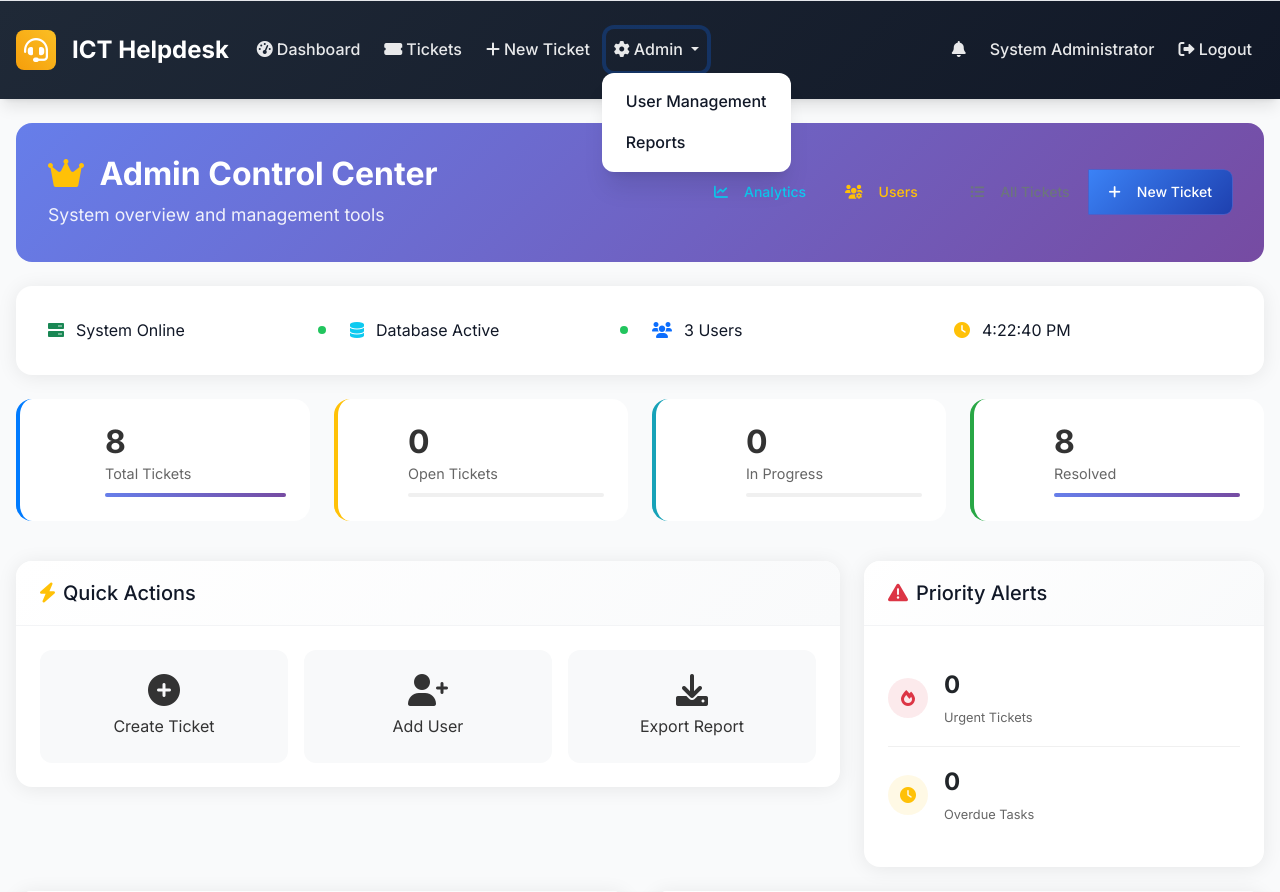
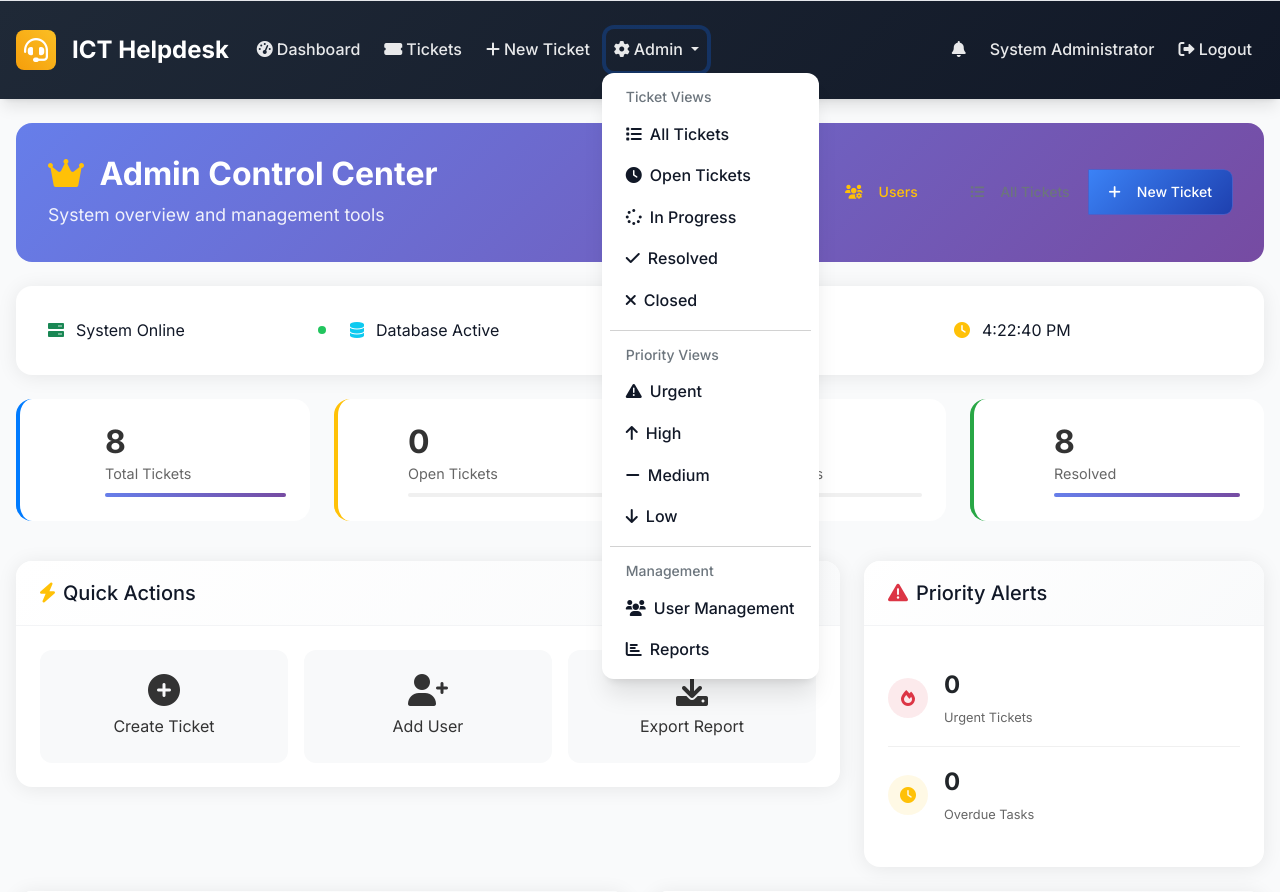
Before and after one commit to mudola/HelpTicketSystem, a Flask app: page /admin_dashboard in a window 1280 px wide, after a click on "Admin". Shown: the top 892 px of the page. Run offline with Flask 3, Linux system fonts and the light colour scheme; a user stored in the database is signed in.

Commit message:
Assistant checkpoint: Add ticket status and priority toggles to admin dropdown
Assistant generated file changes:
- templates/base.html: Add ticket status toggles to admin navigation dropdown

---

User prompt:

on the admin navigation bar make all ticket toggle to be visible

Replit-Commit-Author: Assistant
Replit-Commit-Session-Id: 5ff26b90-7b49-4ef2-b5aa-136099227148

```diff
--- a/templates/base.html
+++ b/templates/base.html
@@ -47,8 +47,22 @@
                             <i class="fas fa-cog me-1"></i>Admin
                         </a>
                         <ul class="dropdown-menu">
-                            <li><a class="dropdown-item" href="{{ url_for('user_management') }}">User Management</a></li>
-                            <li><a class="dropdown-item" href="{{ url_for('reports') }}">Reports</a></li>
+                            <li><h6 class="dropdown-header">Ticket Views</h6></li>
+                            <li><a class="dropdown-item" href="{{ url_for('tickets_list') }}"><i class="fas fa-list me-2"></i>All Tickets</a></li>
+                            <li><a class="dropdown-item" href="{{ url_for('tickets_list', status='open') }}"><i class="fas fa-clock me-2"></i>Open Tickets</a></li>
+                            <li><a class="dropdown-item" href="{{ url_for('tickets_list', status='in_progress') }}"><i class="fas fa-spinner me-2"></i>In Progress</a></li>
+                            <li><a class="dropdown-item" href="{{ url_for('tickets_list', status='resolved') }}"><i class="fas fa-check me-2"></i>Resolved</a></li>
+                            <li><a class="dropdown-item" href="{{ url_for('tickets_list', status='closed') }}"><i class="fas fa-times me-2"></i>Closed</a></li>
+                            <li><hr class="dropdown-divider"></li>
+                            <li><h6 class="dropdown-header">Priority Views</h6></li>
+                            <li><a class="dropdown-item" href="{{ url_for('tickets_list', priority='urgent') }}"><i class="fas fa-exclamation-triangle me-2"></i>Urgent</a></li>
+                            <li><a class="dropdown-item" href="{{ url_for('tickets_list', priority='high') }}"><i class="fas fa-arrow-up me-2"></i>High</a></li>
+                            <li><a class="dropdown-item" href="{{ url_for('tickets_list', priority='medium') }}"><i class="fas fa-minus me-2"></i>Medium</a></li>
+                            <li><a class="dropdown-item" href="{{ url_for('tickets_list', priority='low') }}"><i class="fas fa-arrow-down me-2"></i>Low</a></li>
+                            <li><hr class="dropdown-divider"></li>
+                            <li><h6 class="dropdown-header">Management</h6></li>
+                            <li><a class="dropdown-item" href="{{ url_for('user_management') }}"><i class="fas fa-users me-2"></i>User Management</a></li>
+                            <li><a class="dropdown-item" href="{{ url_for('reports') }}"><i class="fas fa-chart-bar me-2"></i>Reports</a></li>
                         </ul>
                     </li>
                     {% endif %}
```
